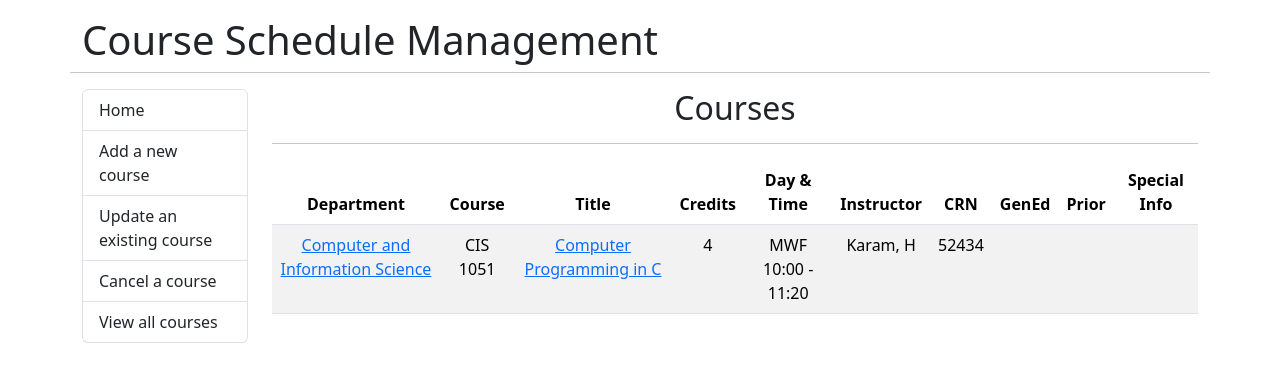
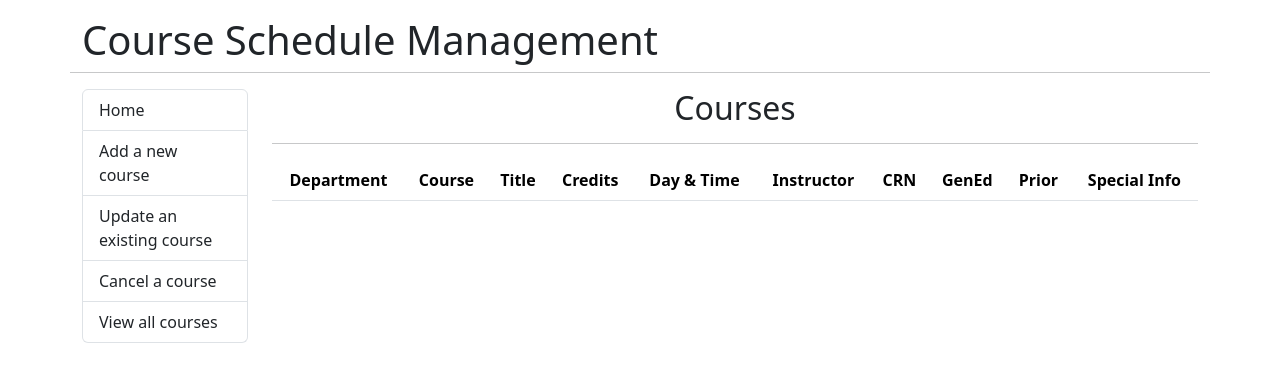
Before and after one commit to kenichisutan/course-schedule-management, a React (Create React App) app: page /courses in a window 1280 px wide. Shown: the top 382 px of the page. Built offline with nearby package versions, Linux system fonts and the light colour scheme.

Commit message:
Courses now uses data provided by JSON files

```diff
--- a/src/components/Courses.js
+++ b/src/components/Courses.js
@@ -1,30 +1,14 @@
 import {useEffect, useState} from "react";
 import {Link} from "react-router-dom";
+import {timetableDataFall} from "../data/TimetableDataFall";
 
-const Games = () => {
+const Courses = () => {
     const [courses, setCourses] = useState([]);
 
     useEffect(() => {
-        const data = [
-            {
-                id: 1,
-                departmentTitle: "Computer and Information Science",
-                department: "CIS",
-                number: 1051,
-                section: 801,
-                title: "Computer Programming in C",
-                credits: 4,
-                day: "MWF",
-                startTime: "10:00",
-                endTime: "11:20",
-                instructor: "Karam, H",
-                crn: 52434,
-                genEd: null,
-                prior: null,
-                info: null,
-            },
-        ]
-        setCourses(data)
+        // Convert object to array and set it as courses
+        const timetableDataFallArray = Object.values(timetableDataFall);
+        setCourses(timetableDataFallArray);
     }, [])
 
     return(
@@ -51,11 +35,11 @@ const Games = () => {
                     {courses.map( (course) =>
                         <tr key={course.id}>
                             <td>
-                                <Link to={`/department/${course.department}`}>{course.departmentTitle}</Link>
+                                <Link to={`/department/${course.department}`}>{course.subject}</Link>
                             </td>
                             <td>{course.department} {course.number}</td>
                             <td>
-                                <Link to={`/course/${course.id}`}>{course.title}</Link>
+                                <Link to={`/course/${course.id}`}>{course.courseName}</Link>
                             </td>
                             <td>{course.credits}</td>
                             <td>{course.day} {course.startTime} - {course.endTime}</td>
@@ -73,4 +57,4 @@ const Games = () => {
     )
 }
 
-export default Games;
+export default Courses;
```
